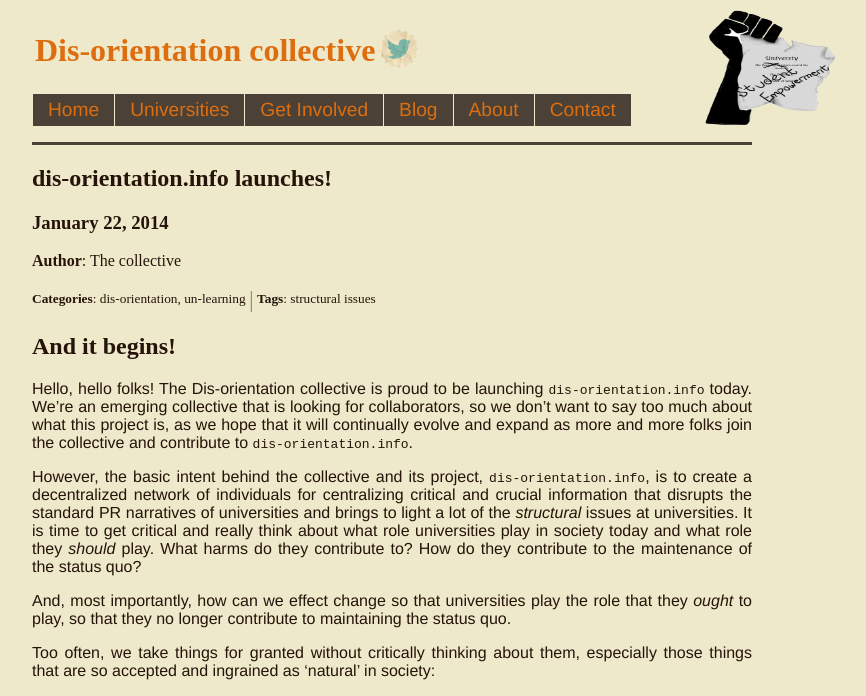
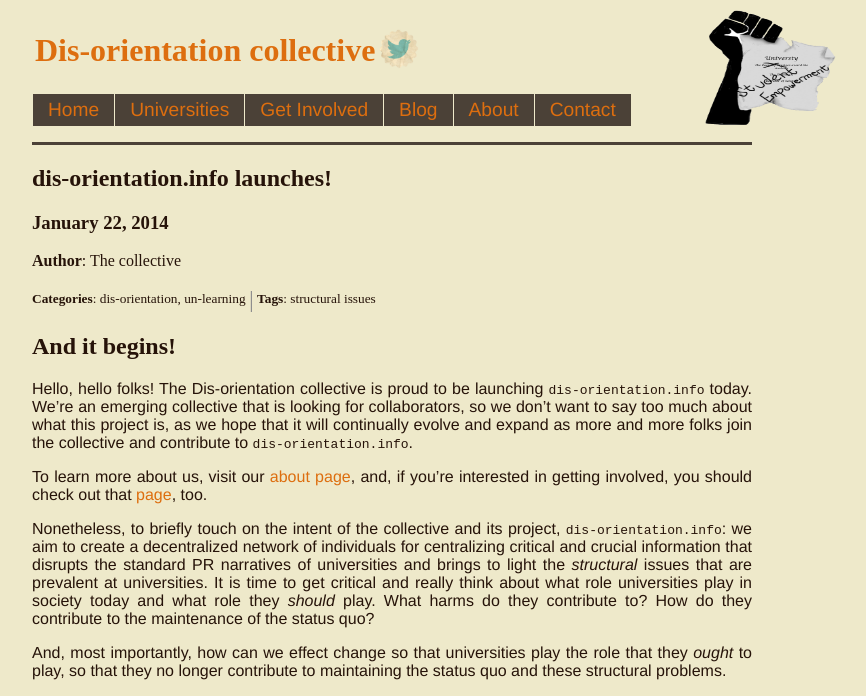
Before and after one commit to dis-orientation/dis-orientation.github.io, a Jekyll site: the page built from _posts/2014-01-22-dis-orientation-info-launches.md, in a window 1280 px wide. Shown: the top 696 px of the page, without its empty margins (248-1114 px from the left). Built offline with Jekyll 4.4.1, drawn with Linux system fonts in a browser that asks for light colours; Markdown is read by kramdown in place of the engine named in the settings; some of the changed text lies outside the part shown; grey boxes are pictures that could not be loaded.

Commit message:
blog post

```diff
--- a/_posts/2014-01-22-dis-orientation-info-launches.md
+++ b/_posts/2014-01-22-dis-orientation-info-launches.md
@@ -13,11 +13,13 @@ tags:
 
 Hello, hello folks! The Dis-orientation collective is proud to be launching `dis-orientation.info` today. We're an emerging collective that is looking for collaborators, so we don't want to say too much about what this project is, as we hope that it will continually evolve and expand as more and more folks join the collective and contribute to `dis-orientation.info`.
 
-However, the basic intent behind the collective and its project, `dis-orientation.info`, is to create a decentralized network of individuals for centralizing critical and crucial information that disrupts the standard PR narratives of universities and brings to light a lot of the *structural* issues at universities. It is time to get critical and really think about what role universities play in society today and what role they *should* play. What harms do they contribute to? How do they contribute to the maintenance of the status quo? <!-- more -->
+To learn more about us, visit our [about page](http://dis-orientation.info), and, if you're interested in getting involved, you should check out that [page](http://dis-orientation.info/involved), too.
 
-And, most importantly, how can we effect change so that universities play the role that they *ought* to play, so that they no longer contribute to maintaining the status quo.
+Nonetheless, to briefly touch on the intent of the collective and its project, `dis-orientation.info`: we aim to create a decentralized network of individuals for centralizing critical and crucial information that disrupts the standard PR narratives of universities and brings to light the *structural* issues that are prevalent at universities. It is time to get critical and really think about what role universities play in society today and what role they *should* play. What harms do they contribute to? How do they contribute to the maintenance of the status quo? <!-- more -->
 
-Too often, we take things for granted without critically thinking about them, especially those things that are so accepted and ingrained as 'natural' in society:
+And, most importantly, how can we effect change so that universities play the role that they *ought* to play, so that they no longer contribute to maintaining the status quo and these structural problems.
+
+Too often, we take things for granted without critically thinking about them, especially those things that are so accepted and ingrained as 'natural' in society, like going to college:
 
 <iframe style="display:block;margin:0 auto;" width="560" height="315" src="//www.youtube.com/embed/DH0FYpIyJ0E" frameborder="0" allowfullscreen></iframe>
 
```
